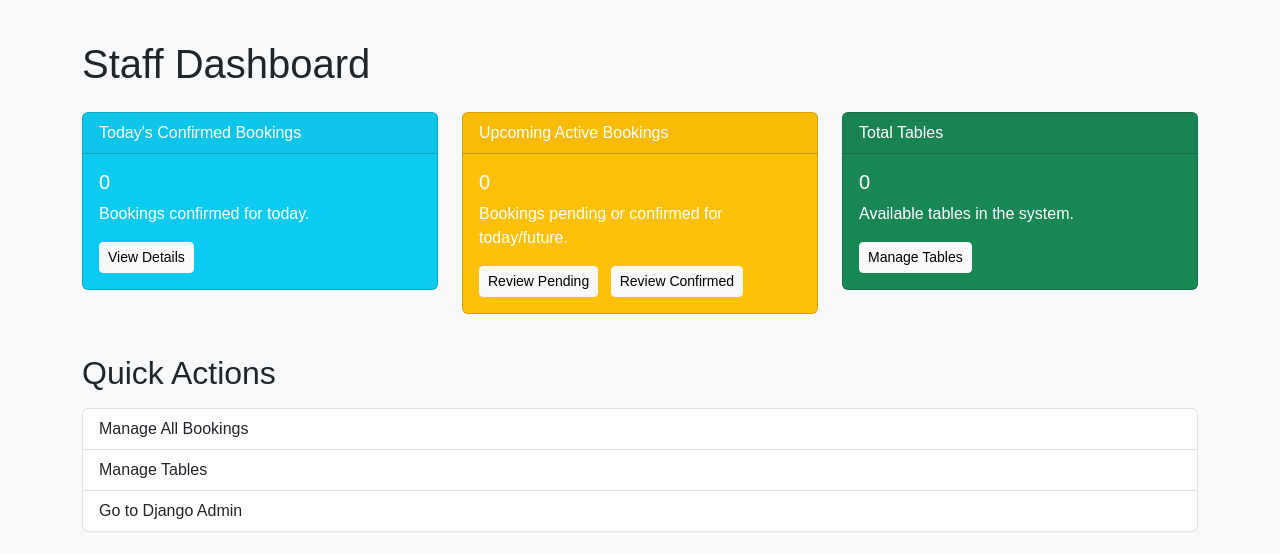
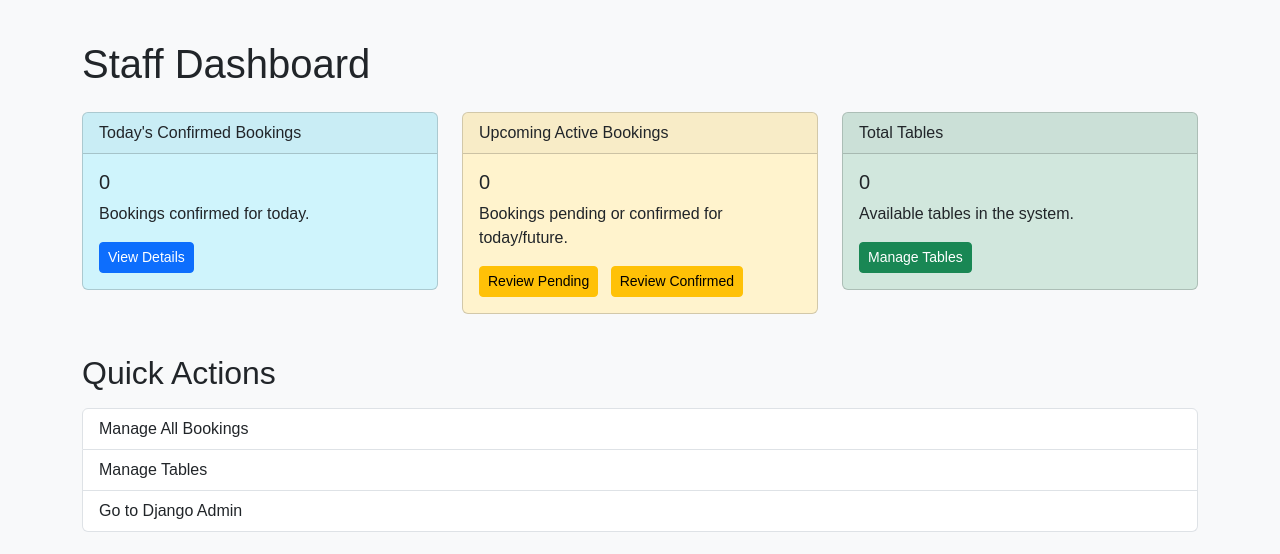
Before and after one commit to yohannes2025/pp4_restaurant_booking, a Django app: page /staff/ in a window 1280 px wide. Shown: the part 56-610 px from the top of the page. Run offline with Django 5.2, Linux system fonts and the light colour scheme; the visitor is signed in with stand-in values (Sample User, id 1); data that the repository does not hold is empty.

Commit message:
96. Fix: Improve color contrast for Bootstrap cards
- Update card text and background colors for better accessibility

```diff
--- a/bookings/templates/bookings/staff_dashboard.html
+++ b/bookings/templates/bookings/staff_dashboard.html
@@ -1,51 +1,46 @@
-{% extends 'bookings/staff_base.html' %}  {# Inherit from base staff template #}
+{% extends 'bookings/staff_base.html' %} {# Inherit from base staff template #}
 
 {% block title %}Staff Dashboard{% endblock %}
 
 {% block content %}
     <h1 class="mb-4">Staff Dashboard</h1>
 
-    <!-- Summary cards displaying booking and table status -->
     <div class="row">
-        <!-- Card for today's confirmed bookings -->
         <div class="col-md-4">
-            <div class="card text-white bg-info mb-3">
+            <div class="card text-dark bg-info-subtle mb-3">
                 <div class="card-header">Today's Confirmed Bookings</div>
                 <div class="card-body">
                     <h5 class="card-title">{{ confirmed_today_count }}</h5>
                     <p class="card-text">Bookings confirmed for today.</p>
-                    <a href="{% url 'staff_booking_list' %}?date={{ today|date:'Y-m-d' }}&status=confirmed" class="btn btn-light btn-sm">View Details</a>
+                    <a href="{% url 'staff_booking_list' %}?date={{ today|date:'Y-m-d' }}&status=confirmed" class="btn btn-primary btn-sm">View Details</a>
                 </div>
             </div>
         </div>
 
-        <!-- Card for upcoming active bookings -->
         <div class="col-md-4">
-            <div class="card text-white bg-warning mb-3">
+            <div class="card text-dark bg-warning-subtle mb-3">
                 <div class="card-header">Upcoming Active Bookings</div>
                 <div class="card-body">
                     <h5 class="card-title">{{ upcoming_active_bookings_count }}</h5>
                     <p class="card-text">Bookings pending or confirmed for today/future.</p>
-                    <a href="{% url 'staff_booking_list' %}?status=pending" class="btn btn-light btn-sm">Review Pending</a>
-                    <a href="{% url 'staff_booking_list' %}?status=confirmed" class="btn btn-light btn-sm ms-2">Review Confirmed</a>
+                    <a href="{% url 'staff_booking_list' %}?status=pending" class="btn btn-warning btn-sm">Review Pending</a>
+                    <a href="{% url 'staff_booking_list' %}?status=confirmed" class="btn btn-warning btn-sm ms-2">Review Confirmed</a>
                 </div>
             </div>
         </div>
 
-        <!-- Card for total tables -->
         <div class="col-md-4">
-            <div class="card text-white bg-success mb-3">
+            <div class="card text-dark bg-success-subtle mb-3">
                 <div class="card-header">Total Tables</div>
                 <div class="card-body">
                     <h5 class="card-title">{{ total_tables }}</h5>
                     <p class="card-text">Available tables in the system.</p>
-                    <a href="{% url 'staff_table_list' %}" class="btn btn-light btn-sm">Manage Tables</a>
+                    <a href="{% url 'staff_table_list' %}" class="btn btn-success btn-sm">Manage Tables</a>
                 </div>
             </div>
         </div>
     </div>
 
-    <!-- Quick access links to admin features -->
     <div class="mt-4">
         <h2 class="mb-3">Quick Actions</h2>
         <div class="list-group">
```
